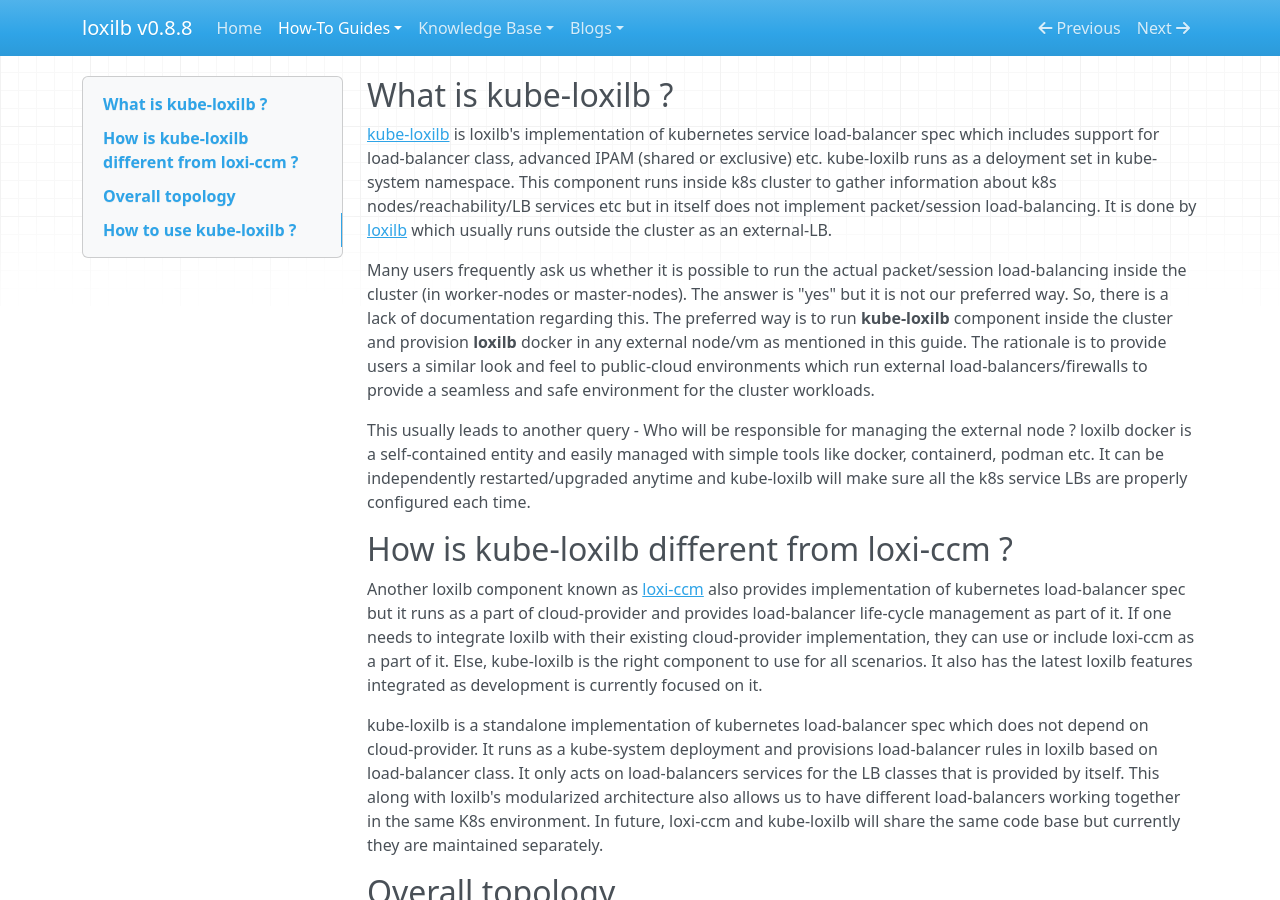
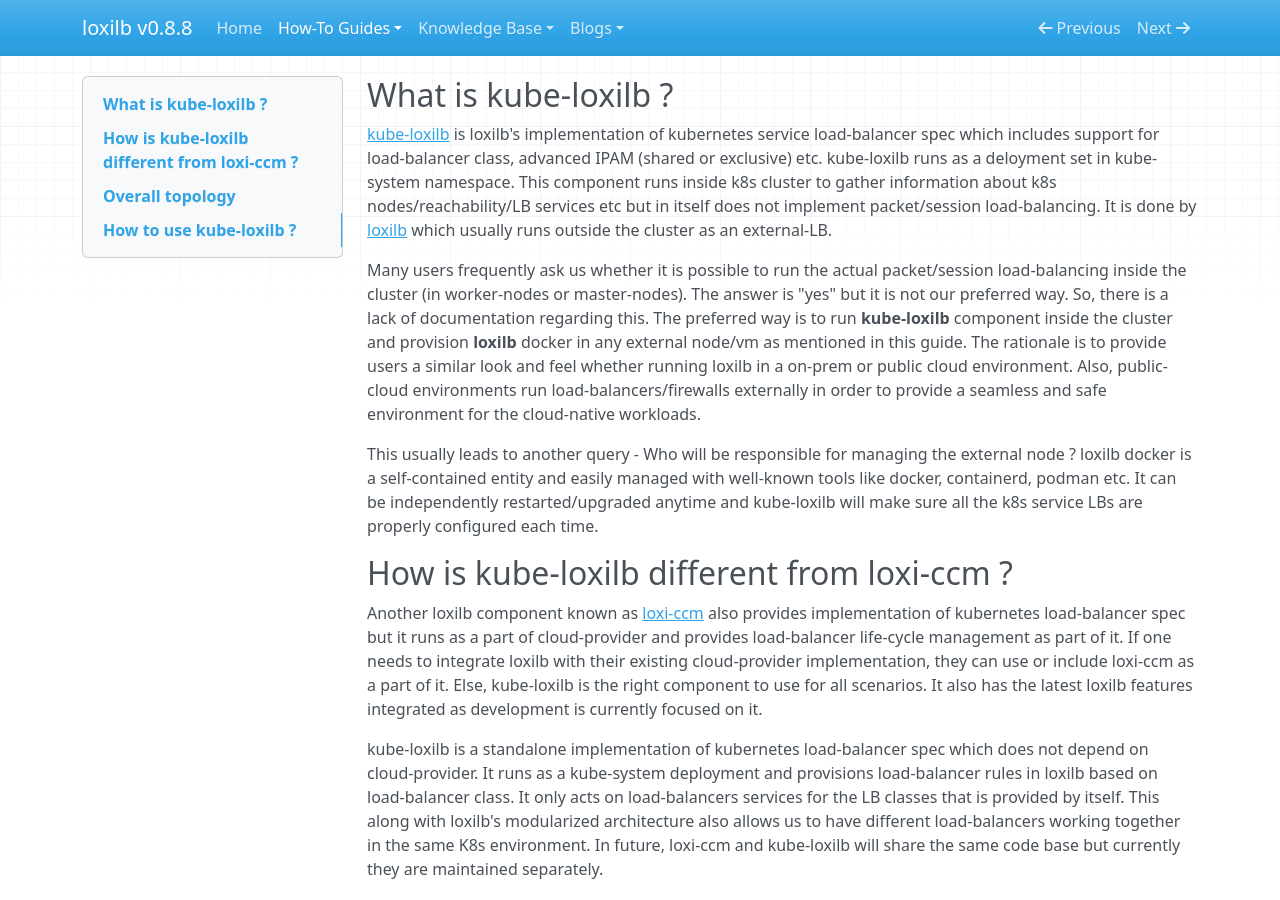
Before and after one commit to loxilb-io/loxilbdocs, an MkDocs documentation site: the page built from docs/kube-loxilb.md, in a window 1280 px wide and 900 px high. Built offline with MkDocs 1.6.1, drawn with Linux system fonts in a browser that asks for light colours; nearby versions of some CDN libraries.

Commit message:
Update kube-loxilb.md

```diff
--- a/docs/kube-loxilb.md
+++ b/docs/kube-loxilb.md
@@ -2,9 +2,9 @@
 
 [kube-loxilb](https://github.com/loxilb-io/kube-loxilb) is loxilb's implementation of kubernetes service load-balancer spec which includes support for load-balancer class, advanced IPAM (shared or exclusive) etc. kube-loxilb runs as a deloyment set in kube-system namespace. This component runs inside k8s cluster to gather information about k8s nodes/reachability/LB services etc but in itself does not implement packet/session load-balancing. It is done by [loxilb](https://github.com/loxilb-io/loxilb) which usually runs outside the cluster as an external-LB.
 
-Many users frequently ask us whether it is possible to run the actual packet/session load-balancing inside the cluster (in worker-nodes or master-nodes). The answer is "yes" but it is not our preferred way. So, there is a lack of documentation regarding this. The preferred way is to run <b>kube-loxilb</b> component inside the cluster and provision <b>loxilb</b> docker in any external node/vm as mentioned in this guide. The rationale is to provide users a similar look and feel to public-cloud environments which run external load-balancers/firewalls to provide a seamless and safe environment for the cluster workloads.
+Many users frequently ask us whether it is possible to run the actual packet/session load-balancing inside the cluster (in worker-nodes or master-nodes). The answer is "yes" but it is not our preferred way. So, there is a lack of documentation regarding this. The preferred way is to run <b>kube-loxilb</b> component inside the cluster and provision <b>loxilb</b> docker in any external node/vm as mentioned in this guide. The rationale is to provide users a similar look and feel whether running loxilb in a on-prem or public cloud environment. Also, public-cloud environments run load-balancers/firewalls externally in order to provide a seamless and safe environment for the cloud-native workloads.
 
-This usually leads to another query - Who will be responsible for managing the external node ? loxilb docker is a self-contained entity and easily managed with simple tools like docker, containerd, podman etc. It can be independently restarted/upgraded anytime and kube-loxilb will make sure all the k8s service LBs are properly configured each time.
+This usually leads to another query - Who will be responsible for managing the external node ? loxilb docker is a self-contained entity and easily managed with well-known tools like docker, containerd, podman etc. It can be independently restarted/upgraded anytime and kube-loxilb will make sure all the k8s service LBs are properly configured each time.
 
 ## How is kube-loxilb different from loxi-ccm ?
 
```
